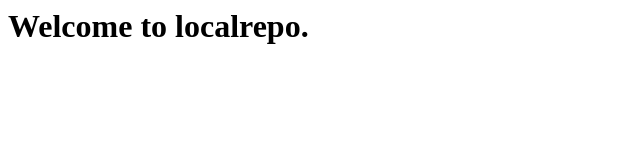
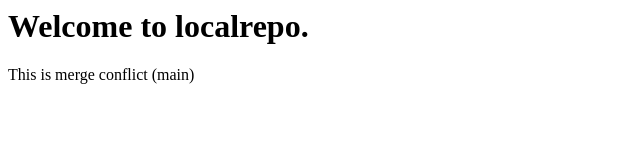
Before and after one commit to Javidi-Triveni/Localrepo, a plain HTML site: page index.html in a window 1280 px wide. Shown: the whole page, without its empty margins (0-640 px from the left). Drawn offline with Linux system fonts and the light colour scheme.

Commit message:
Add in main

```diff
--- a/index.html
+++ b/index.html
@@ -1 +1,2 @@
 <h1>Welcome to localrepo.</h1>
+<p>This is merge conflict (main)</p>
```
